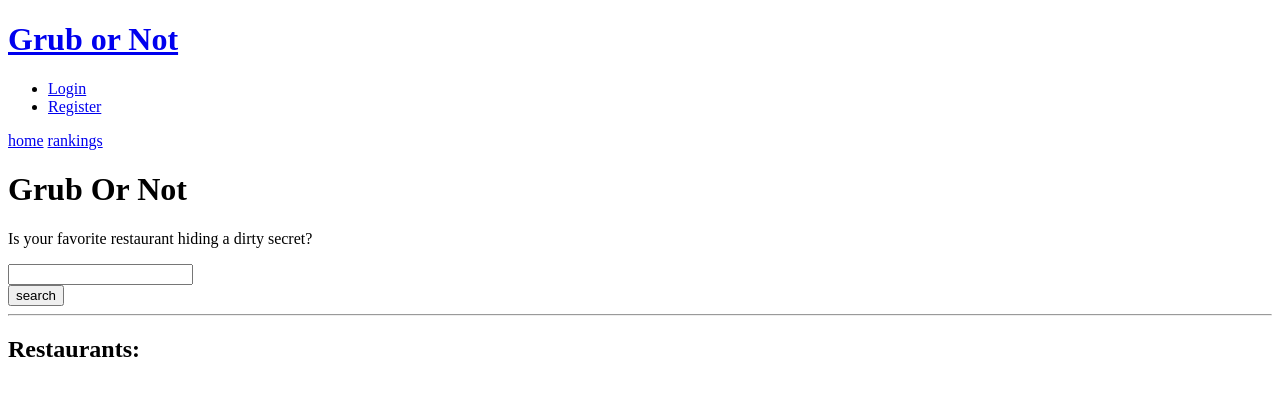
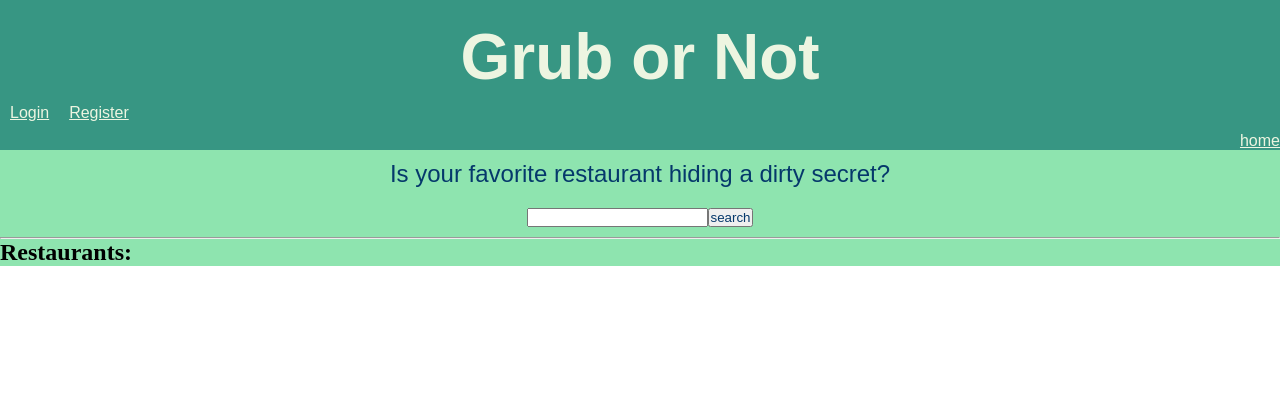
Before and after one commit to grub-or-not/grub-or-not, a Django app: page / in a window 1280 px wide. Shown: the top 396 px of the page. Run offline with Django 3.2, Linux system fonts and the light colour scheme.

Commit message:
initial styling of index page

```diff
--- a/core/static/css/styles.css
+++ b/core/static/css/styles.css
@@ -0,0 +1,67 @@
+* {
+    margin: 0;
+    padding: 0;
+    box-sizing: border-box;
+}
+
+header {
+    background-color: #379683;
+}
+
+.background-color {
+    background-color: #8EE4AF;
+}
+
+a {
+    color: #EDF5E1;
+    font-family: sans-serif;
+
+}
+
+.title {
+    color: #EDF5E1;
+    font-family: sans-serif;
+    display: flex;
+    justify-content: center;
+    padding-top: 20px;
+    font-size: 4rem;
+}
+
+.login {
+    display: flex;
+    flex-direction: row;
+    flex-wrap: nowrap;
+    justify-content: flex-start;
+    list-style: none;
+}
+
+.nav {
+    display: flex;
+    flex-direction: row;
+    flex-wrap: nowrap;
+    justify-content: flex-end;
+}
+
+.link {
+    padding: 10px;
+}
+
+.dirty-secret {
+    color: #05386B;
+    font-size: 1.5rem;
+    display: flex;
+    justify-content: center;
+    padding: 10px;
+    font-family: sans-serif;
+}
+
+.search {
+    display: flex;
+    justify-content: center;
+    padding: 10px;
+    color: #EDF5E1;
+}
+
+.button {
+    color:#05386B ;
+}
--- a/core/templates/base.html
+++ b/core/templates/base.html
@@ -11,23 +11,27 @@
     <title>Grub or Not</title>
 </head>
 <body>
-    <h1>
-        <a href="{% url 'index' %}">Grub or Not</a>
-
+    <header>
+    <h1 class="title">
+        Grub or Not
+        <!-- href="{% url 'index' %}" -->
     </h1>
-    <ul>
+    <ul class="login">
         {% if request.user.is_authenticated %}
             <li><a href="{% url 'my_profile' %}"> {{user.username }}</a></li>
-            <li><a href="{% url 'auth_logout' %}?next={{request.path}}">Logout</a></li>
+            <li class="link"><a href="{% url 'auth_logout' %}?next={{request.path}}">Logout</a></li>
         {% else %}
-            <li><a href="{% url 'auth_login' %}?next={{request.path}}">Login</a></li>
-            <li><a href="{% url 'registration_register' %}">Register</a> </li>
+            <li class="link"><a href="{% url 'auth_login' %}?next={{request.path}}">Login</a></li>
+            <li class="link"><a href="{% url 'registration_register' %}">Register</a> </li>
         {% endif %}
     </ul>
-    <nav>
+    <nav class="nav">
         <a href="{% url 'index' %}">home</a>
-        <a href="{% url 'rankings' %}">rankings</a>
+        <!-- <a href="{% url 'rankings' %}">rankings</a> -->
     </nav>
+    </div>
+    </header>
+
     {% block content %}
 
     {% endblock %}
--- a/core/templates/index.html
+++ b/core/templates/index.html
@@ -1,21 +1,24 @@
 {% extends "base.html" %}
 
 {% block content %}
-    <h1>Grub Or Not</h1>
-    <p>
+<div class="background-color">
+    <!-- <h1>Grub Or Not</h1> -->
+    <p class="dirty-secret">
         Is your favorite restaurant hiding a dirty secret?
     </p>
     <div>
-        <form id="search-form">
+        <form class="search" id="search-form">
             <input type="text" id="search-input" required>
             <br>
-            <button type="submit">search</button>
+            <button class="button" type="submit">search</button>
         </form>
     </div>
     <hr>
-    <div id="results">
+    <div class="background-color" id="results">
         <h2>Restaurants:</h2>
         <div id="results-display">
         </div>
     </div>
+</div>
+
 {% endblock %}
```
